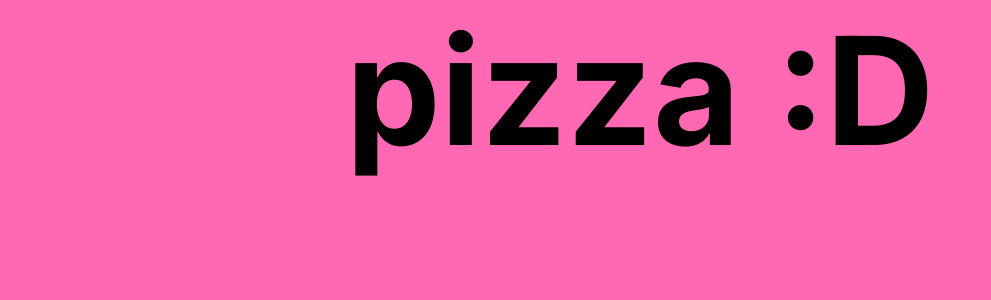
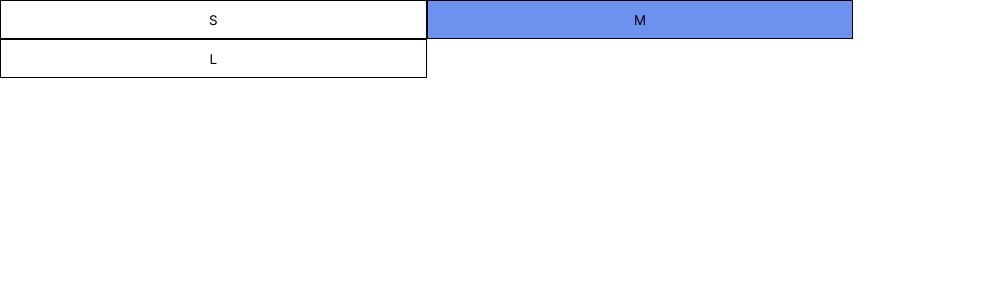
Before and after one commit to DennisFlink/PizzaCalculator, a React (Vite) app: page / in a window 1280 px wide. Shown: the top 300 px of the page, without its empty margins (0-991 px from the left). Built offline with nearby package versions, Linux system fonts and the light colour scheme.

Commit message:
Select pizza size

```diff
--- a/src/App.tsx
+++ b/src/App.tsx
@@ -1,9 +1,9 @@
 import PizzaProvider from './components/PizzaProvider'
-
+import OrderView from './components/OrderView'
 function App() {
    return (
       <PizzaProvider>
-         <h1>pizza :D</h1>
+         <OrderView />
       </PizzaProvider>
    )
 }
--- a/src/components/OrderView.tsx
+++ b/src/components/OrderView.tsx
@@ -1,5 +1,67 @@
+import { useReducer, useState } from 'react'
+import '../sass/components/_orderView.scss'
+import { PizzaContext } from './PizzaContext'
+import { useContext } from 'react'
+
+const ACTIONS = {
+   SMALL: 'small',
+   MEDIUM: 'medium',
+   LARGE: 'large',
+}
+
+type PizzaSize = 'small' | 'medium' | 'large'
+
+const reducer = (pizzaSize: PizzaSize, action: any) => {
+   switch (action.type) {
+      case ACTIONS.SMALL:
+         return 'small'
+      case ACTIONS.MEDIUM:
+         return 'medium'
+      case ACTIONS.LARGE:
+         return 'large'
+      default:
+         return pizzaSize
+   }
+}
+
 const OrderView = () => {
-   return <div></div>
+   const [pizzaSize, dispatch] = useReducer(reducer, 'medium') // Initial state should be a string
+   const [activeButton, setActiveButton] = useState('medium')
+   const pizza = useContext(PizzaContext)
+
+   const handleSizeChange = (size: string) => {
+      setActiveButton(size)
+      dispatch({ type: size })
+   }
+
+   return (
+      <div className="pizza-size-selection">
+         <button
+            className={activeButton === ACTIONS.SMALL ? 'current-size' : 'active'} // Corrected comparison operator
+            onClick={() => {
+               handleSizeChange(ACTIONS.SMALL)
+            }}
+         >
+            S
+         </button>
+         <button
+            className={activeButton === ACTIONS.MEDIUM ? 'current-size' : 'active'} // Corrected comparison operator
+            onClick={() => {
+               handleSizeChange(ACTIONS.MEDIUM)
+            }}
+         >
+            M
+         </button>
+         <button
+            className={activeButton === ACTIONS.LARGE ? 'current-size' : 'active'} // Corrected comparison operator
+            onClick={() => {
+               handleSizeChange(ACTIONS.LARGE)
+            }}
+         >
+            L
+         </button>
+      </div>
+   )
 }
 
 export default OrderView
--- a/src/sass/base/_general.scss
+++ b/src/sass/base/_general.scss
@@ -1,11 +1,11 @@
 html {
-  font-size: 62.5%;
+   font-size: 62.5%;
 }
 body {
-  width: 100%;
-  background-color: hotpink;
+   width: 100%;
+   background-color: #ffffff;
 }
 h1 {
-  text-align: center;
-  font-size: 15rem;
+   text-align: center;
+   font-size: 15rem;
 }
--- /dev/null
+++ b/src/sass/components/_orderView.scss
@@ -0,0 +1,12 @@
+.pizza-size-selection {
+   width: 100%;
+   * {
+      width: 33.335%;
+      height: 39px;
+      background-color: #ffffff;
+      border: 1px solid black;
+   }
+   .current-size {
+      background-color: #6d91ee;
+   }
+}
```
